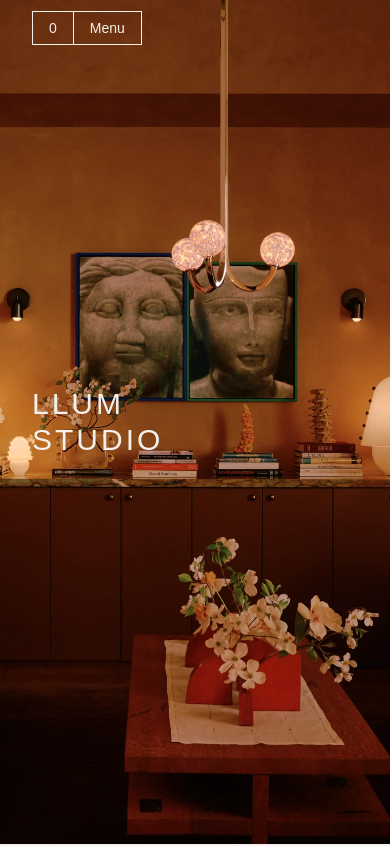
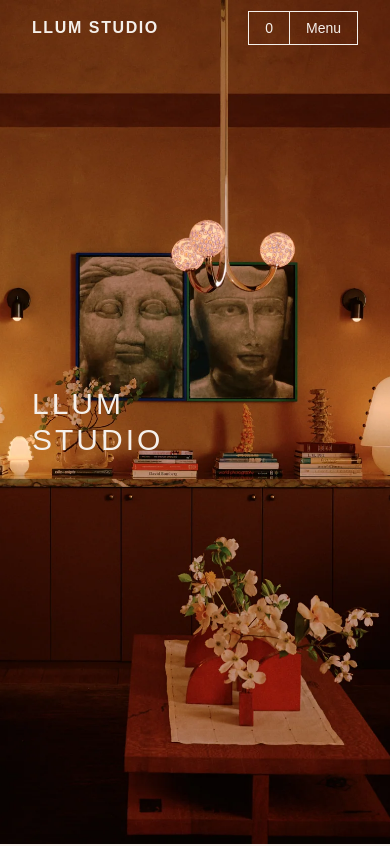
Before and after one commit to oddnyhalldora21/llum_studio, a React (Vite) app: page / in a window 390 px wide. Shown: the top 846 px of the page. Built offline with nearby package versions, Linux system fonts and the light colour scheme; no server answers; the database is empty; a web font is replaced by a local one.

Commit message:
nav bar logo fixed

```diff
--- a/src/components/layout/Navbar.tsx
+++ b/src/components/layout/Navbar.tsx
@@ -107,6 +107,9 @@ function Navbar({ lightsOn, onCartOpen }: Props) {
       >
         <nav className="flex items-center justify-between px-8 h-14">
 
+        <Link to="/" className={`md:hidden ${logoClass}`}>
+            Llum Studio
+          </Link>
 
 
           {/* Desktop nav */}
```
